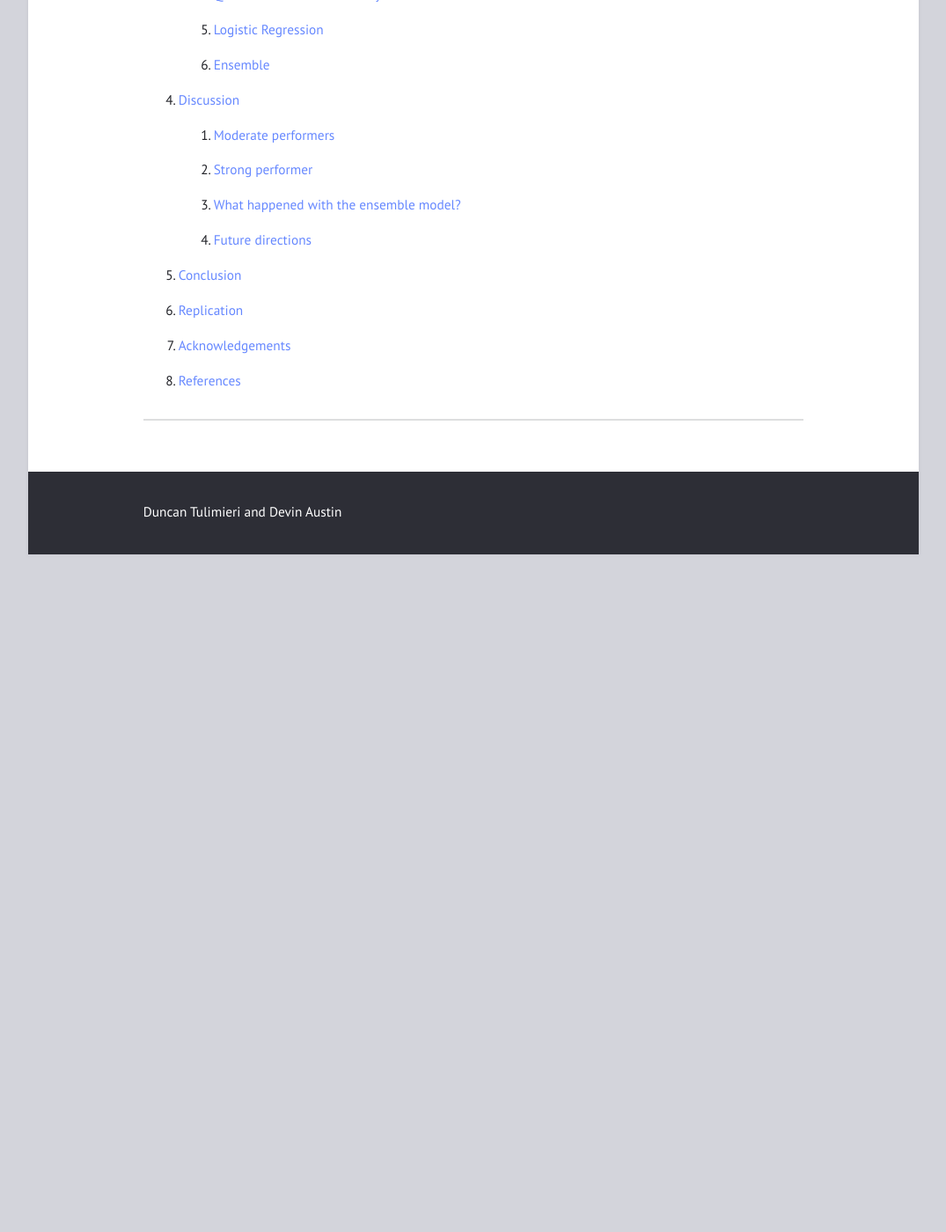
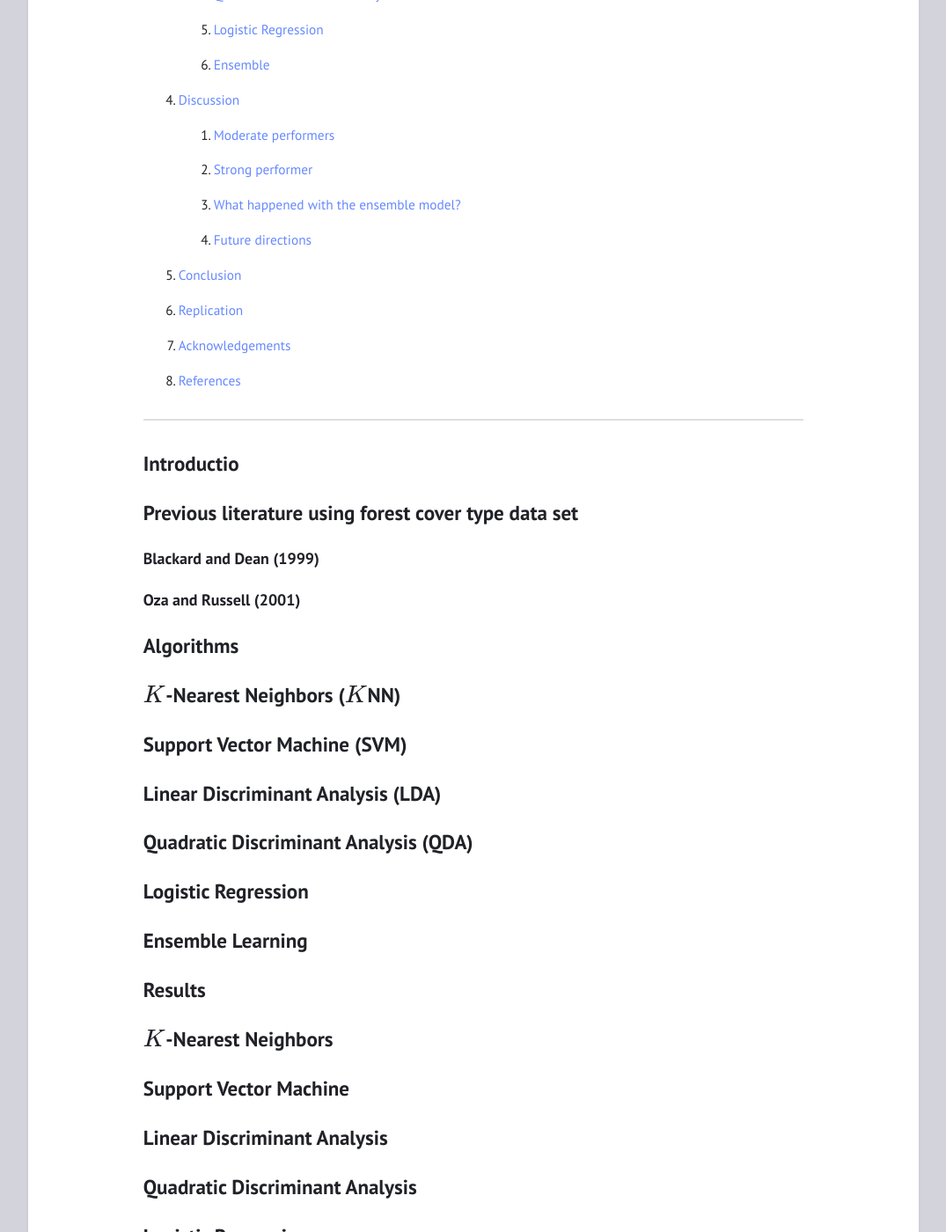
Before and after one commit to tulimid1/what-is-covering-me, a Jekyll site: the page built from paper.md, in a window 1280 px wide and 1400 px high, scrolled down 975 px. Shown: the whole window at 88% size, without its empty margins (102-1177 px from the left). Built offline with Jekyll 4.4.1, drawn with Linux system fonts in a browser that asks for light colours; before the commit the page ends 1605 px from its top, so only the background shows below that; some of the changed text lies outside the part shown.

Commit message:
Update paper.md

```diff
--- a/paper.md
+++ b/paper.md
@@ -10,59 +10,113 @@
 
 Table of Contents
 
-1. [Introduction]()
+1. [Introduction](#introduction)
 
-    1. [Previous literature using forest cover type data set]()
+    1. [Previous literature using forest cover type data set](#previous-literature-using-forest-cover-type-data-set)
 
-      1. [Blackard and Dean (1999)]()
+      1. [Blackard and Dean (1999)](#blackard-and-dean-(1999))
 
-      2. [Oza and Russell (2001)]()
+      2. [Oza and Russell (2001)](#oza-and-russell-(2001))
 
-2. [Algorithms]()
+2. [Algorithms](#algorithms)
 
-    1. [$$K$$-Nearest Neighbors ($$K$$NN)]()
+    1. [$$K$$-Nearest Neighbors ($$K$$NN)](#$$k$$-nearest-neighbors-($$k$$nn))
 
-    2. [Support Vector Machine (SVM)]()
+    2. [Support Vector Machine (SVM)](#support-vector-machine-(svm))
 
-    3. [Linear Discriminant Analysis (LDA)]()
+    3. [Linear Discriminant Analysis (LDA)](#linear-discriminant-analysis-(lda))
 
-    4. [Quadratic Discriminant Analysis (QDA)]()
+    4. [Quadratic Discriminant Analysis (QDA)](#quadratic-discriminant-analysis-(qda))
 
-    5. [Logistic Regression]()
+    5. [Logistic Regression](#logistic-regression)
 
-    6. [Ensemble Learning]()
+    6. [Ensemble Learning](#ensemble-learning)
 
-3. [Results]()
+3. [Results](#results)
 
-    1. [$$K$$-Nearest Neighbors]()
+    1. [$$K$$-Nearest Neighbors](#$$k$$-nearest-neighbors)
 
-    2. [Support Vector Machine]()
+    2. [Support Vector Machine](#support-vector-machine)
 
-    3. [Linear Discriminant Analysis]()
+    3. [Linear Discriminant Analysis](#linear-discriminant-analysis)
 
-    4. [Quadratic Discriminant Analysis]()
+    4. [Quadratic Discriminant Analysis](#quadratic-discriminant-analysis)
 
-    5. [Logistic Regression]()
+    5. [Logistic Regression](#logistic-regression)
 
-    6. [Ensemble]()
+    6. [Ensemble](#ensemble)
 
-4. [Discussion]()
+4. [Discussion](#discussion)
 
-    1. [Moderate performers]()
+    1. [Moderate performers](#moderate-performers)
 
-    2. [Strong performer]()
+    2. [Strong performer](#strong-performers)
 
-    3. [What happened with the ensemble model?]()
+    3. [What happened with the ensemble model?](#what-happened-with-the-ensemble-model-?)
 
-    4. [Future directions]()
+    4. [Future directions](#future-directions)
 
-5. [Conclusion]()
+5. [Conclusion](#conclusion)
 
-6. [Replication]()
+6. [Replication](#replication)
 
-7. [Acknowledgements]()
+7. [Acknowledgements](#acknowledgements)
 
-8. [References]()
+8. [References](#references)
 
 
 ---
+
+# Introductio
+
+## Previous literature using forest cover type data set
+
+### Blackard and Dean (1999)
+
+### Oza and Russell (2001)
+
+# Algorithms
+
+## $$K$$-Nearest Neighbors ($$K$$NN)
+
+## Support Vector Machine (SVM)
+
+## Linear Discriminant Analysis (LDA)
+
+## Quadratic Discriminant Analysis (QDA)
+
+## Logistic Regression
+
+## Ensemble Learning
+
+# Results
+
+## $$K$$-Nearest Neighbors
+
+## Support Vector Machine
+
+## Linear Discriminant Analysis
+
+## Quadratic Discriminant Analysis
+
+## Logistic Regression
+
+## Ensemble
+
+# Discussion
+
+## Moderate performers
+
+## Strong performer
+
+## What happened with the ensemble model?
+
+## Future directions
+
+# Conclusion
+
+# Replication
+
+# Acknowledgements
+
+# References
```
